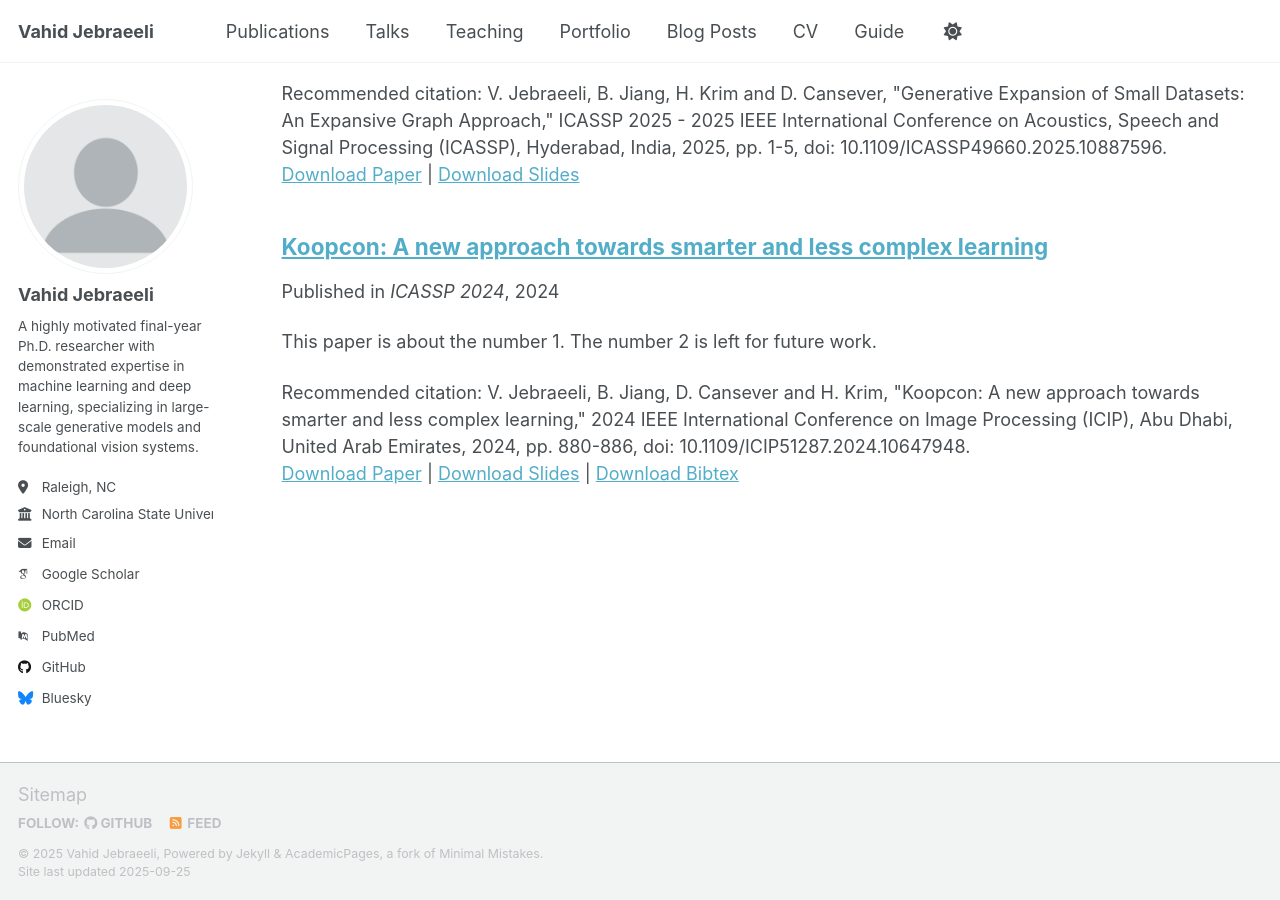
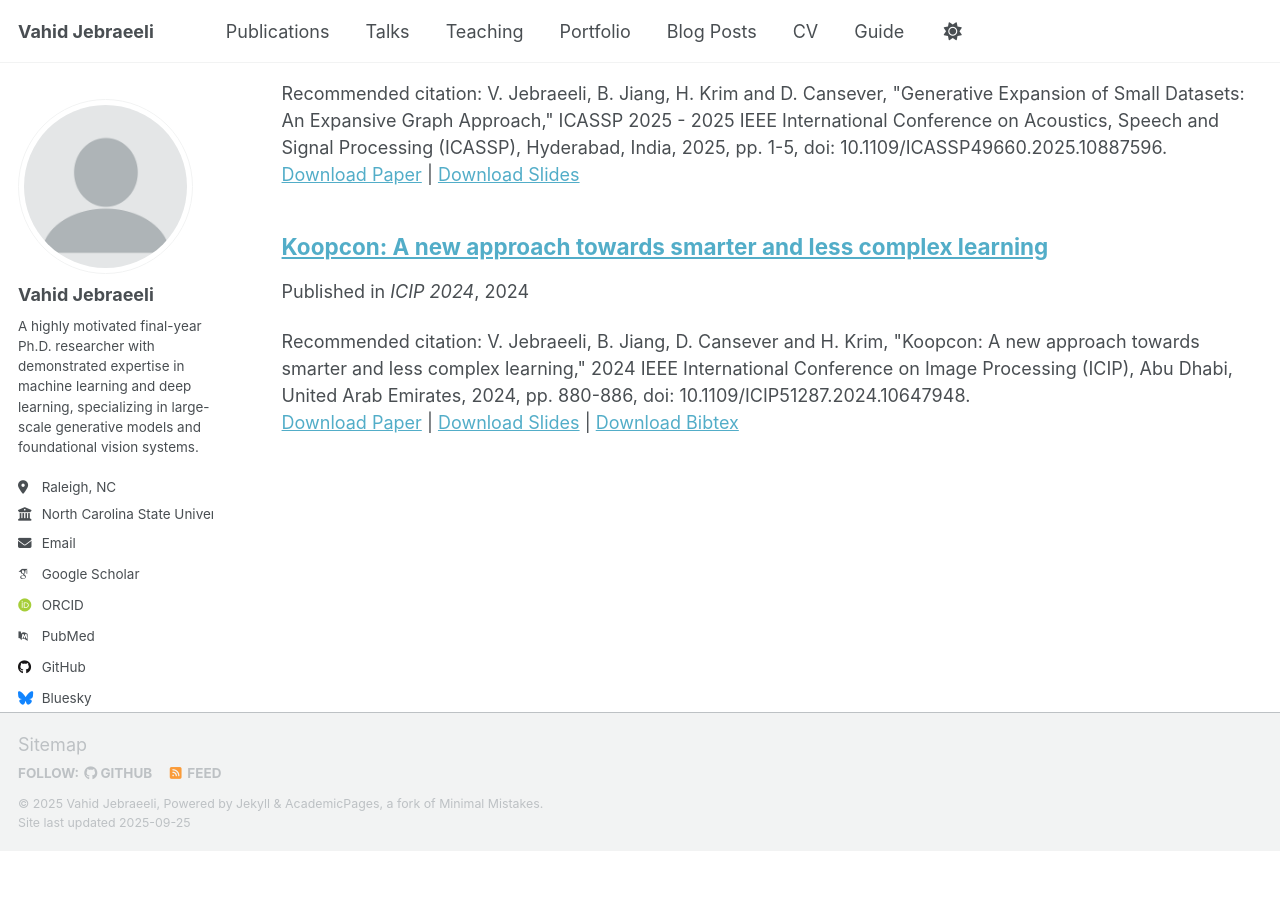
Before and after one commit to VahidJbrl/VahidJbrl-VahidJbrl.github.io, a Jekyll site: the page built from _pages/publications.html, in a window 1280 px wide and 900 px high, scrolled down 642 px. Built offline with Jekyll 4.4.1, drawn with Linux system fonts in a browser that asks for light colours; some web fonts are replaced; a script that is not in the unit is left out; after the commit the page ends 1492 px from its top, so only the background shows below that.

Commit message:
Update 2024-09-27-Koopcon.md

```diff
--- a/_publications/2024-09-27-Koopcon.md
+++ b/_publications/2024-09-27-Koopcon.md
@@ -3,9 +3,9 @@ title: "Koopcon: A new approach towards smarter and less complex learning"
 collection: publications
 category: manuscripts
 permalink: /publication/2024-09-27-Koopcon
-excerpt: 'This paper is about the number 1. The number 2 is left for future work.'
+excerpt: ''
 date: 2024-09-27
-venue: 'ICASSP 2024'
+venue: 'ICIP 2024'
 slidesurl: 'http://vahidjbrl.github.io/files/slides1.pdf'
 paperurl: 'http://vahidjbrl.github.io/files/paper1.pdf'
 bibtexurl: 'http://vahidjbrl.github.io/files/bibtex1.bib'
```
